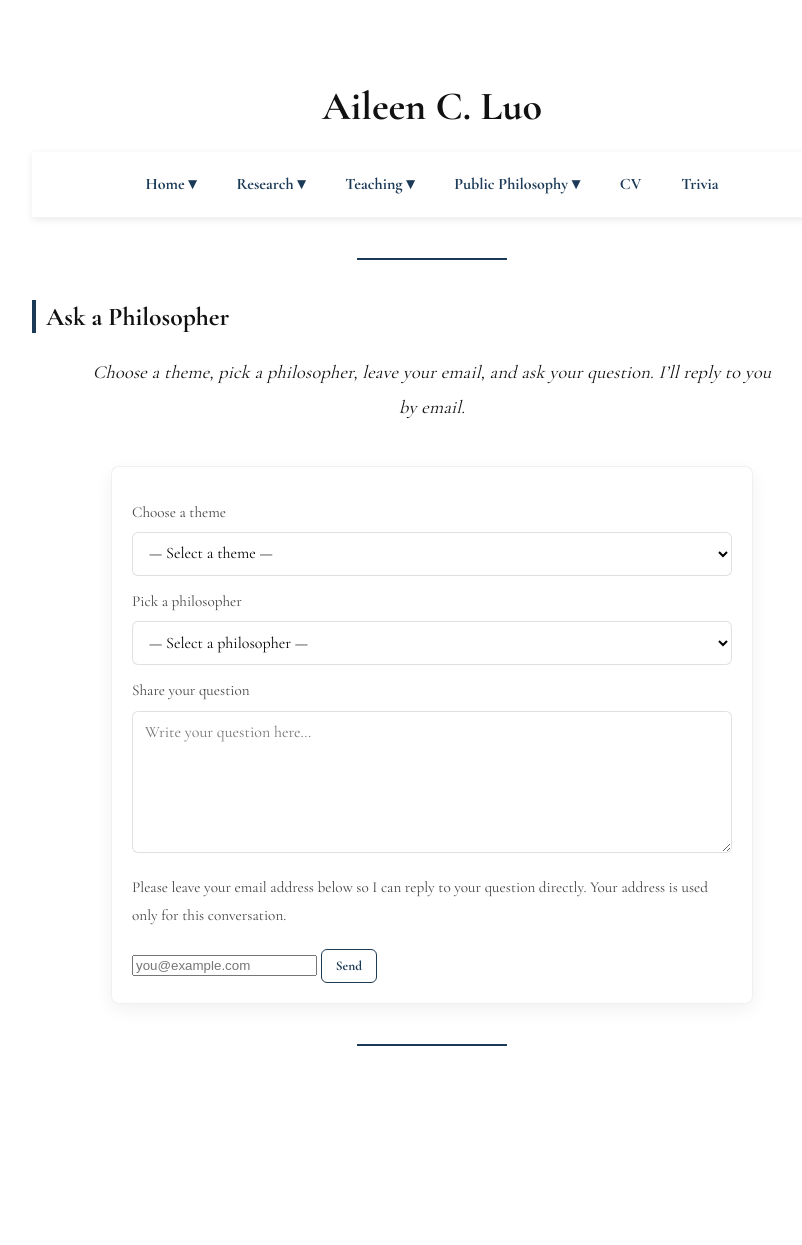
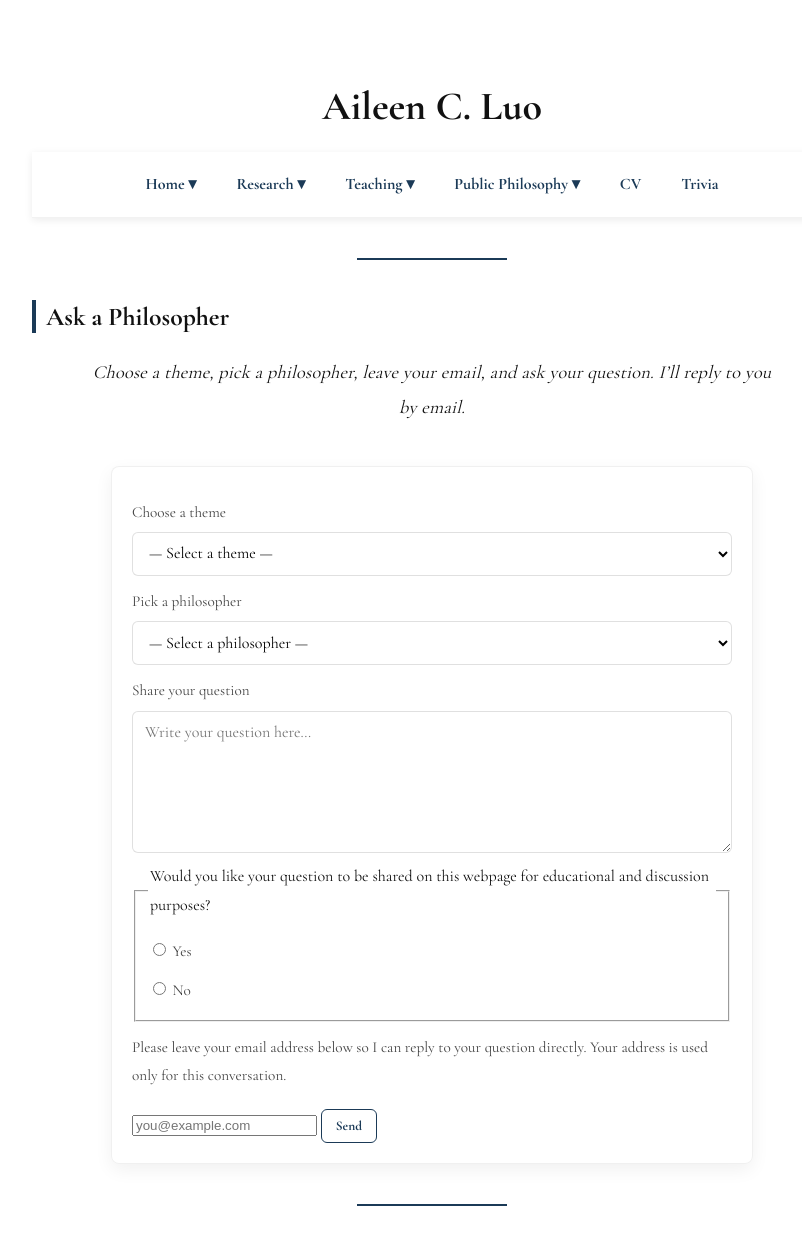
Before and after one commit to aileencluo/aileencluo.github.io, a Jekyll site: the page built from ask.md, in a window 1280 px wide and 1286 px high. Shown: the top 1245 px of the window, without its empty margins (208-1010 px from the left). Built offline with Jekyll 4.4.1, drawn with Linux system fonts in a browser that asks for light colours.

Commit message:
Update ask.md

```diff
--- a/ask.md
+++ b/ask.md
@@ -62,6 +62,23 @@ title: Ask a Philosopher
   <label for="question">Share your question</label>
   <textarea id="question" name="question" rows="6" placeholder="Write your question here…" required></textarea>
 
+<!-- Share consent -->
+<fieldset class="choice-group">
+  <legend>Would you like your question to be shared on this webpage for educational and discussion purposes?</legend>
+
+  <label class="choice">
+    <input type="radio" name="share_consent" value="Yes" required>
+    <span>Yes</span>
+  </label>
+
+  <label class="choice">
+    <input type="radio" name="share_consent" value="No" required>
+    <span>No</span>
+  </label>
+</fieldset>
+
+
+
    <!-- Email -->
   <label for="email">Please leave your email address below so I can reply to your question directly. Your address is used only for this conversation.</label>
   <input id="email" name="email" type="email" placeholder="you@example.com" required>
@@ -103,9 +120,10 @@ title: Ask a Philosopher
       const philosopher = document.getElementById('philosopher').value;
       const email = document.getElementById('email').value.trim();
       const question = document.getElementById('question').value.trim();
+      const consent = form.querySelector('input[name="share_consent"]:checked');
 
-      if(!theme || !philosopher || !email || !question){
-        showStatus('⚠️ Please complete all fields.', false);
+      if(!theme || !philosopher || !email || !question || !consent){
+        showStatus('⚠️ Please complete all fields, including consent.', false);
         return;
       }
 
```
